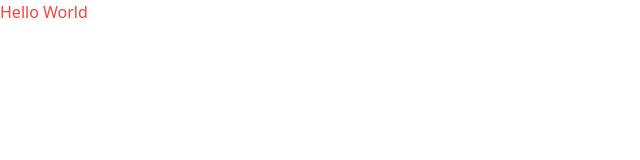
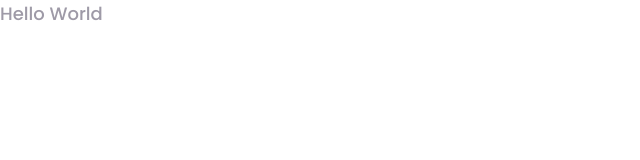
Before and after one commit to danaYatsuta/frontend-mentor-url-shortening-api, a Vue app: page / in a window 1280 px wide. Shown: the top 160 px of the page, without its empty margins (0-640 px from the left). Built offline with nearby package versions, Linux system fonts and the light colour scheme.

Commit message:
Set up tailwind theme

```diff
--- a/index.html
+++ b/index.html
@@ -6,6 +6,13 @@
     <!-- displays site properly based on user's device -->
 
     <link rel="icon" type="image/png" sizes="32x32" href="/favicon-32x32.png" />
+
+    <link rel="preconnect" href="https://fonts.googleapis.com" />
+    <link rel="preconnect" href="https://fonts.gstatic.com" crossorigin />
+    <link
+      href="https://fonts.googleapis.com/css2?family=Poppins:wght@500;700&display=swap"
+      rel="stylesheet"
+    />
 
     <title>Frontend Mentor | Shortly URL shortening API Challenge</title>
 
@@ -20,7 +27,7 @@
       }
     </style>
   </head>
-  <body>
+  <body class="font-poppins text-lg font-medium text-grayish-violet">
     <div id="app"></div>
     <script type="module" src="/src/main.js"></script>
 
--- a/tailwind.config.js
+++ b/tailwind.config.js
@@ -3,6 +3,26 @@
 module.exports = {
   content: ['./index.html', './src/**/*.{vue,js,ts,jsx,tsx}'],
   theme: {
+    colors: {
+      // Primary
+
+      'cyan': 'hsl(180, 66%, 49%)',
+      'dark-violet': 'hsl(257, 27%, 26%)',
+
+      // Secondary
+
+      'red': 'hsl(0, 87%, 67%)',
+
+      // Neutral
+
+      'gray': 'hsl(0, 0%, 75%)',
+      'grayish-violet': 'hsl(257, 7%, 63%)',
+      'very-dark-blue': 'hsl(255, 11%, 22%)',
+      'very-dark-violet': 'hsl(260, 8%, 14%)'
+    },
+    fontFamily: {
+      poppins: ['Poppins', 'sans-serif']
+    },
     extend: {}
   },
   plugins: []
```
Also changed, not shown: .prettierrc.json.
